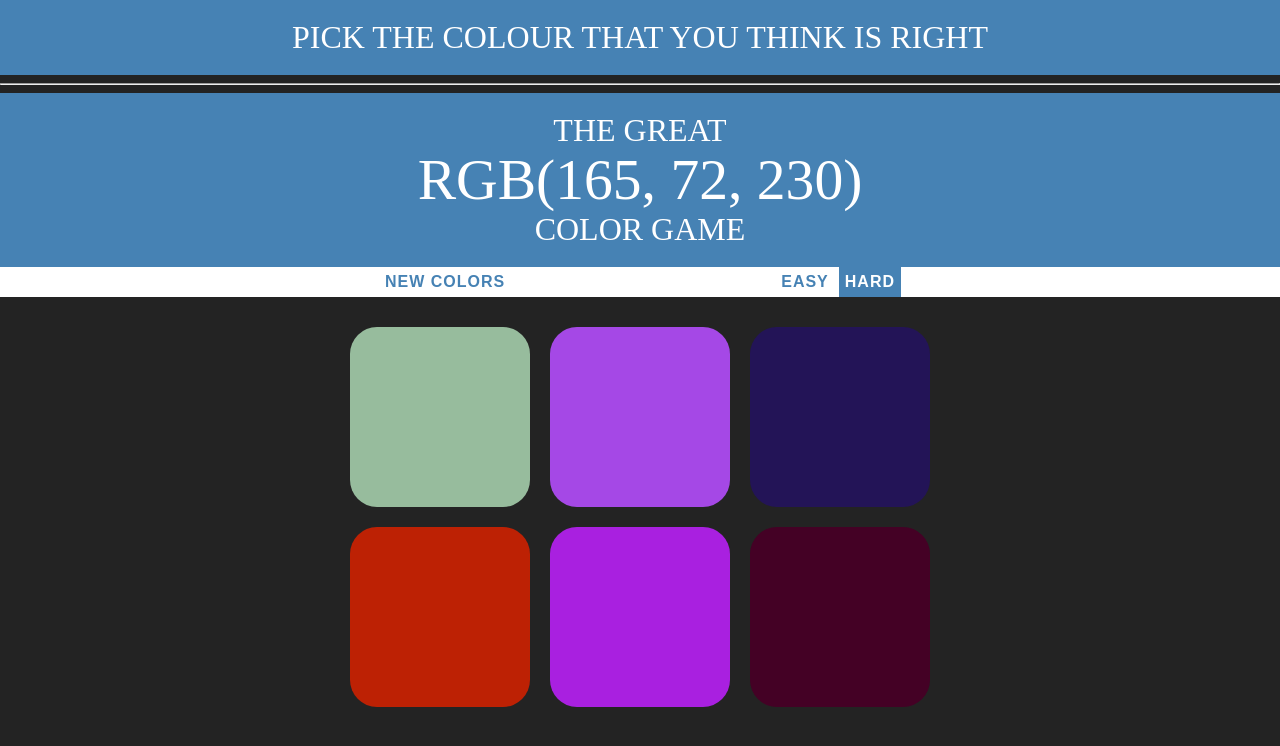
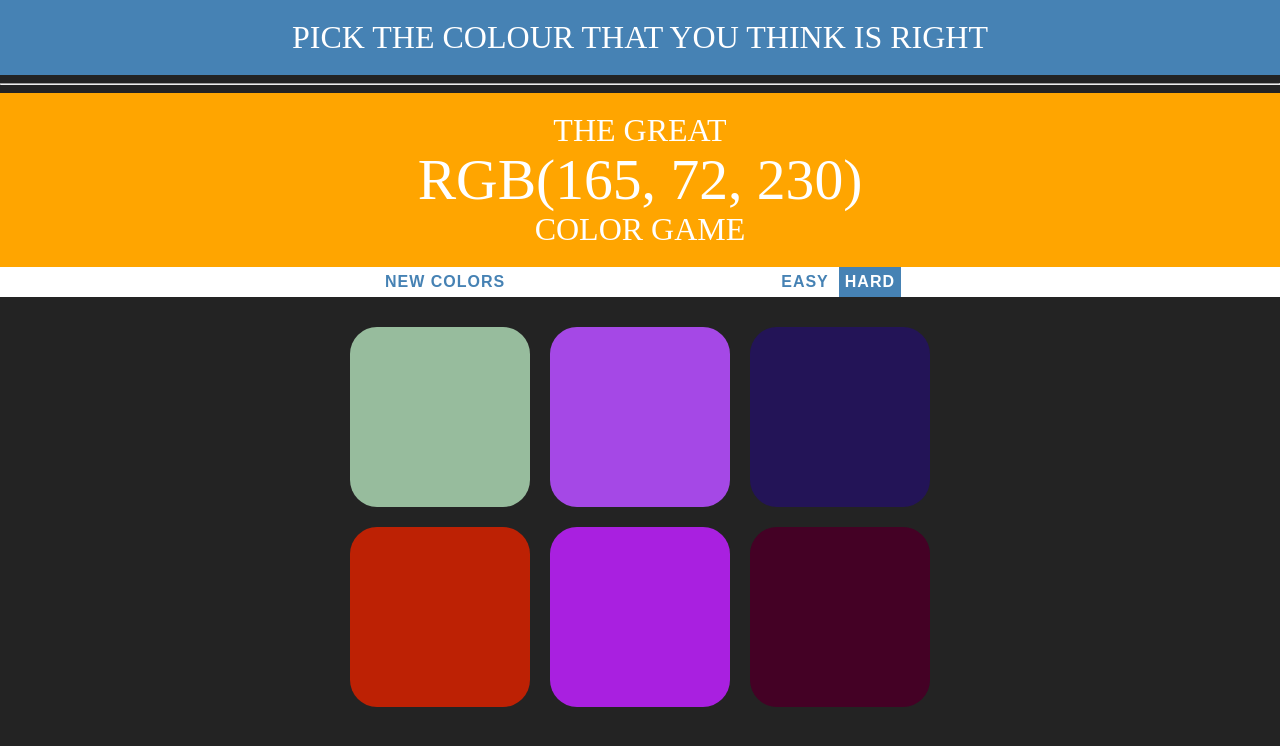
Before and after one commit to Sahilthis-side/COLOR-GAME-FOR-CODERS, a plain HTML site: page colorGame.html in a window 1280 px wide. Drawn offline with Linux system fonts and the light colour scheme.

Commit message:
Update colorGame.css

```diff
--- a/colorGame.css
+++ b/colorGame.css
@@ -8,7 +8,7 @@ h1 {
 	text-align: center;
 	color: white;
 	line-height: 1.1;
-	background: steelblue;
+	background: orange;
 	margin: 0;
 	font-weight: normal;
 	text-transform: uppercase;
```
